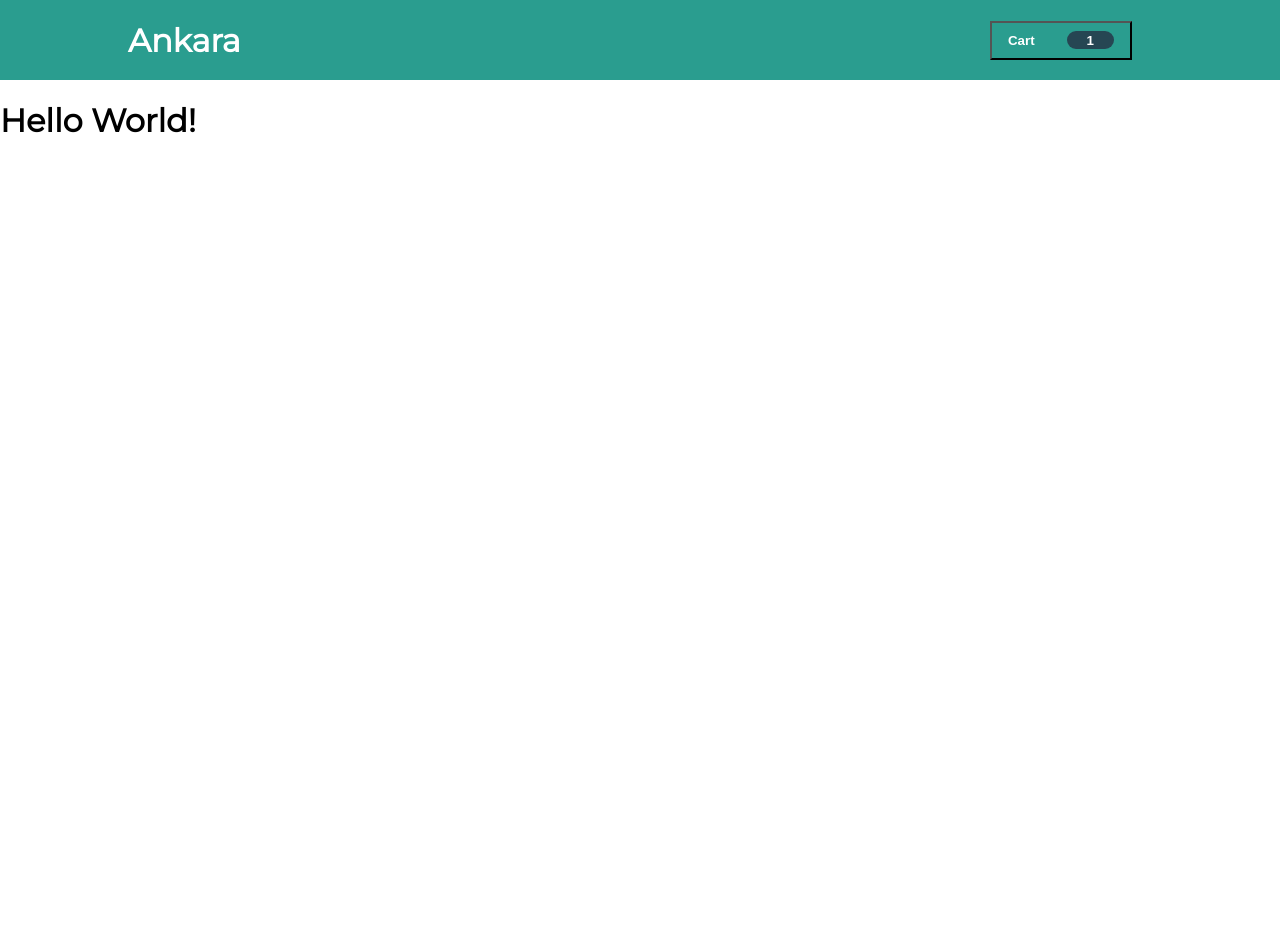
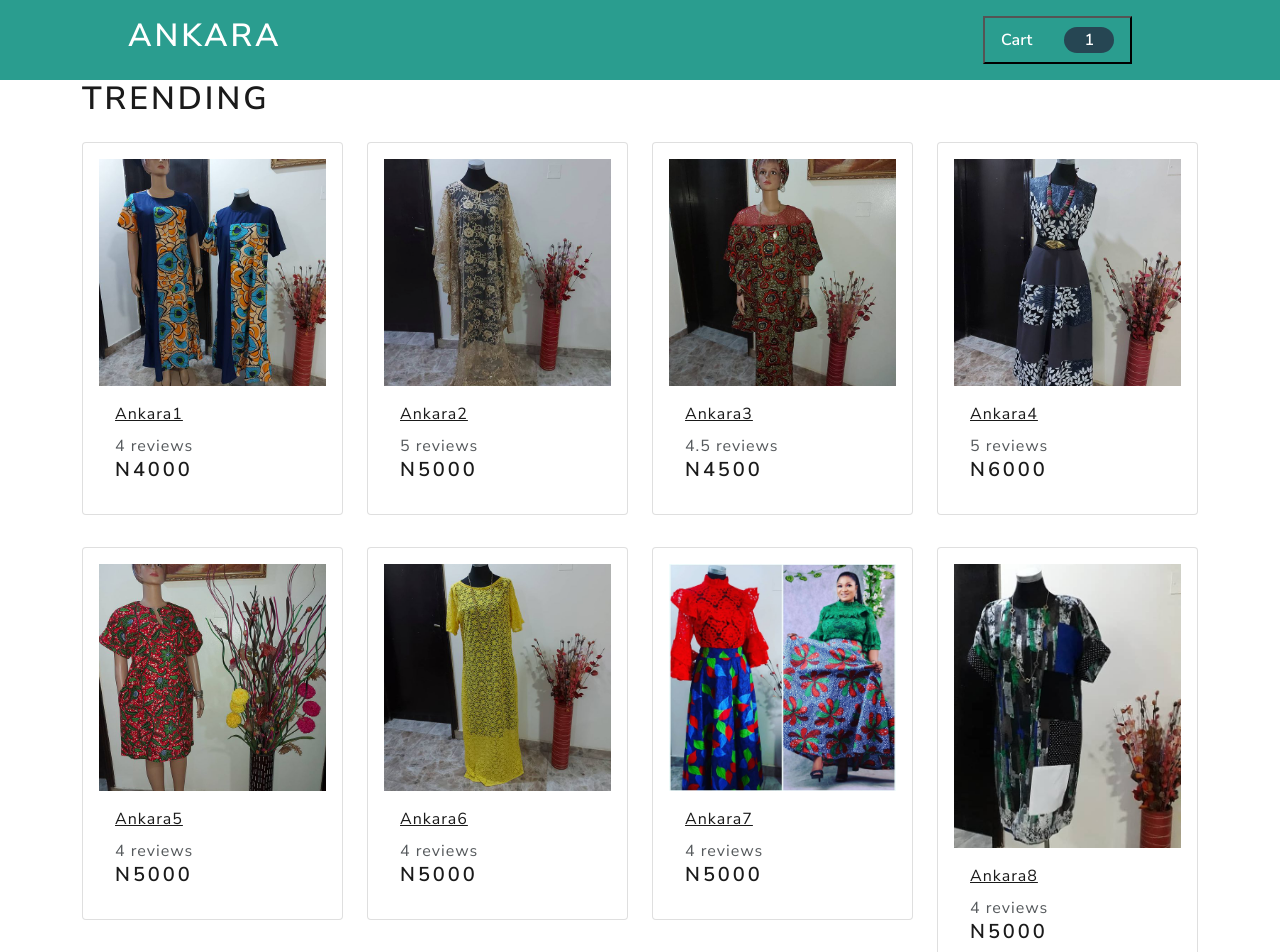
Before and after one commit to gbejula/ankara, a React (Create React App) app: page / in a window 1280 px wide. Shown: the top 952 px of the page. Before the commit the page ends 800 px from the top, so only its background shows below. Built offline with nearby package versions, Linux system fonts and the light colour scheme.

Commit message:
created homepage

```diff
--- a/src/App.js
+++ b/src/App.js
@@ -1,12 +1,13 @@
 import Layout from './components/Layout/Layout';
 import { Container } from 'react-bootstrap';
+import HomePage from './pages/HomePage';
 
 function App() {
   return (
     <Layout>
       <main>
         <Container>
-          <h1>Hello World!</h1>
+          <HomePage />
         </Container>
       </main>
     </Layout>
--- a/src/components/Layout/Product.js
+++ b/src/components/Layout/Product.js
@@ -1,11 +1,29 @@
 import { Card } from 'react-bootstrap';
+import Rating from '../Rating';
 
-const Product = () => {
+const Product = ({ product }) => {
   return (
-    <Card>
+    <Card className='my-3 p-3 rounded'>
       <a href={`/product/${product._id}`}>
-        <Card.Img></Card.Img>
+        <Card.Img src={product.image} />
       </a>
+
+      <Card.Body>
+        <a href={`/product/${product._id}`}>
+          <Card.Title as='div'>
+            <strong>{product.name}</strong>
+          </Card.Title>
+        </a>
+
+        <Card.Text as='div'>
+          <Rating
+            value={product.rating}
+            text={`${product.numReviews} reviews`}
+          />
+        </Card.Text>
+
+        <Card.Text as='h4'>N{product.price}</Card.Text>
+      </Card.Body>
     </Card>
   );
 };
--- /dev/null
+++ b/src/components/Rating.js
@@ -0,0 +1,61 @@
+import React from 'react';
+
+const Rating = ({ value, text }) => {
+  return (
+    <div className='rating'>
+      <span>
+        <i
+          className={
+            value >= 1
+              ? 'fas fa-star'
+              : value >= 0.5
+              ? 'fas fa-star-half-alt'
+              : 'far fa-star'
+          }></i>
+      </span>
+      <span>
+        <i
+          className={
+            value >= 2
+              ? 'fas fa-star'
+              : value >= 1.5
+              ? 'fas fa-star-half-alt'
+              : 'far fa-star'
+          }></i>
+      </span>
+      <span>
+        <i
+          className={
+            value >= 3
+              ? 'fas fa-star'
+              : value >= 2.5
+              ? 'fas fa-star-half-alt'
+              : 'far fa-star'
+          }></i>
+      </span>
+      <span>
+        <i
+          className={
+            value >= 4
+              ? 'fas fa-star'
+              : value >= 3.5
+              ? 'fas fa-star-half-alt'
+              : 'far fa-star'
+          }></i>
+      </span>
+      <span>
+        <i
+          className={
+            value >= 5
+              ? 'fas fa-star'
+              : value >= 4.5
+              ? 'fas fa-star-half-alt'
+              : 'far fa-star'
+          }></i>
+      </span>
+      <span>{text && text}</span>
+    </div>
+  );
+};
+
+export default Rating;
--- a/src/index.js
+++ b/src/index.js
@@ -1,5 +1,6 @@
 import React from 'react';
 import ReactDOM from 'react-dom';
+import './bootstrap.min.css';
 import './index.css';
 import App from './App';
 
--- a/src/pages/HomePage.js
+++ b/src/pages/HomePage.js
@@ -1,5 +1,6 @@
-import products from './components/Shop/products';
+import products from '../products';
 import { Row, Col } from 'react-bootstrap';
+import Product from '../components/Layout/Product';
 
 const HomePage = () => {
   return (
@@ -8,7 +9,7 @@ const HomePage = () => {
       <Row>
         {products.map(product => (
           <Col sm={12} md={6} lg={4} xl={3}>
-            <Products product={product} />
+            <Product product={product} />
           </Col>
         ))}
       </Row>
--- a/src/components/Shop/products.js
+++ b/src/products.js
@@ -2,18 +2,18 @@ const products = [
   {
     _id: '1',
     name: 'Ankara1',
-    image: '',
+    image: '/images/1.png',
     description: 'Ankara1',
     brand: 'Rossy design',
     price: 4000,
     countInStock: 0,
-    rating: 5,
+    rating: 4.5,
     numReviews: 4,
   },
   {
     _id: '2',
     name: 'Ankara2',
-    image: '',
+    image: '/images/2.png',
     description: 'Ankara2',
     brand: 'Rossy design',
     price: 5000,
@@ -24,7 +24,7 @@ const products = [
   {
     _id: '3',
     name: 'Ankara3',
-    image: '',
+    image: '/images/3.jpg',
     description: 'Ankara3',
     brand: 'Rossy design',
     price: 4500,
@@ -35,7 +35,7 @@ const products = [
   {
     _id: '4',
     name: 'Ankara4',
-    image: '',
+    image: '/images/4.jpg',
     description: 'Ankara4',
     brand: 'Rossy design',
     price: 6000,
@@ -46,7 +46,29 @@ const products = [
   {
     _id: '5',
     name: 'Ankara5',
-    image: '',
+    image: '/images/5.jpg',
+    description: 'Ankara5',
+    brand: 'Rossy design',
+    price: 5000,
+    countInStock: 2,
+    rating: 4.5,
+    numReviews: 4,
+  },
+  {
+    _id: '6',
+    name: 'Ankara6',
+    image: '/images/6.jpg',
+    description: 'Ankara6',
+    brand: 'Rossy design',
+    price: 5000,
+    countInStock: 2,
+    rating: 4,
+    numReviews: 4,
+  },
+  {
+    _id: '7',
+    name: 'Ankara7',
+    image: '/images/7.jpg',
     description: 'Ankara5',
     brand: 'Rossy design',
     price: 5000,
@@ -54,4 +76,17 @@ const products = [
     rating: 5,
     numReviews: 4,
   },
+  {
+    _id: '8',
+    name: 'Ankara8',
+    image: '/images/8.jpg',
+    description: 'Ankara8',
+    brand: 'Rossy design',
+    price: 5000,
+    countInStock: 2,
+    rating: 5,
+    numReviews: 4,
+  },
 ];
+
+export default products;
```
